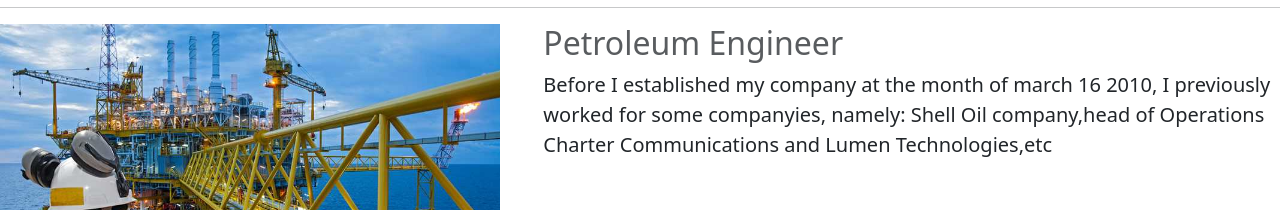
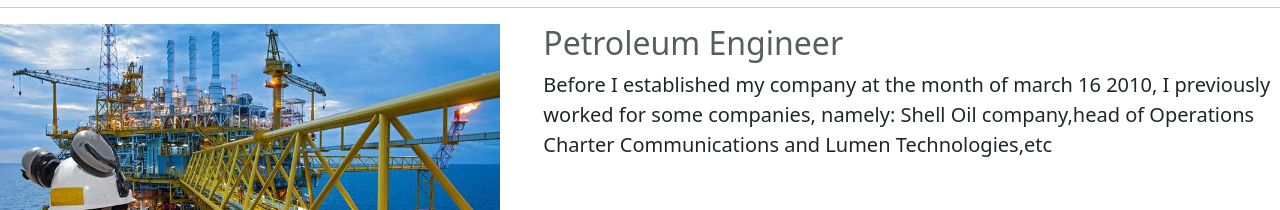
Before and after one commit to pixelquest0/ceomcventures, a plain HTML site: page index.html in a window 1280 px wide. Shown: the part 2114-2324 px from the top of the page. Drawn offline with nearby package versions, Linux system fonts and the light colour scheme.

Commit message:
Update index.html

```diff
--- a/index.html
+++ b/index.html
@@ -270,7 +270,7 @@
                 <h2 class="featurette-heading"> <span class="text-muted">Petroleum Engineer
                     </span></h2>
                 <p class="lead">Before I established my company at the month of march 16 2010, I previously worked
-                    for some companyies, namely: Shell Oil company,head of Operations Charter Communications and
+                    for some companies, namely: Shell Oil company,head of Operations Charter Communications and
                     Lumen Technologies,etc</p>
             </div>
             <div class="col-md-5 order-md-1">
```
